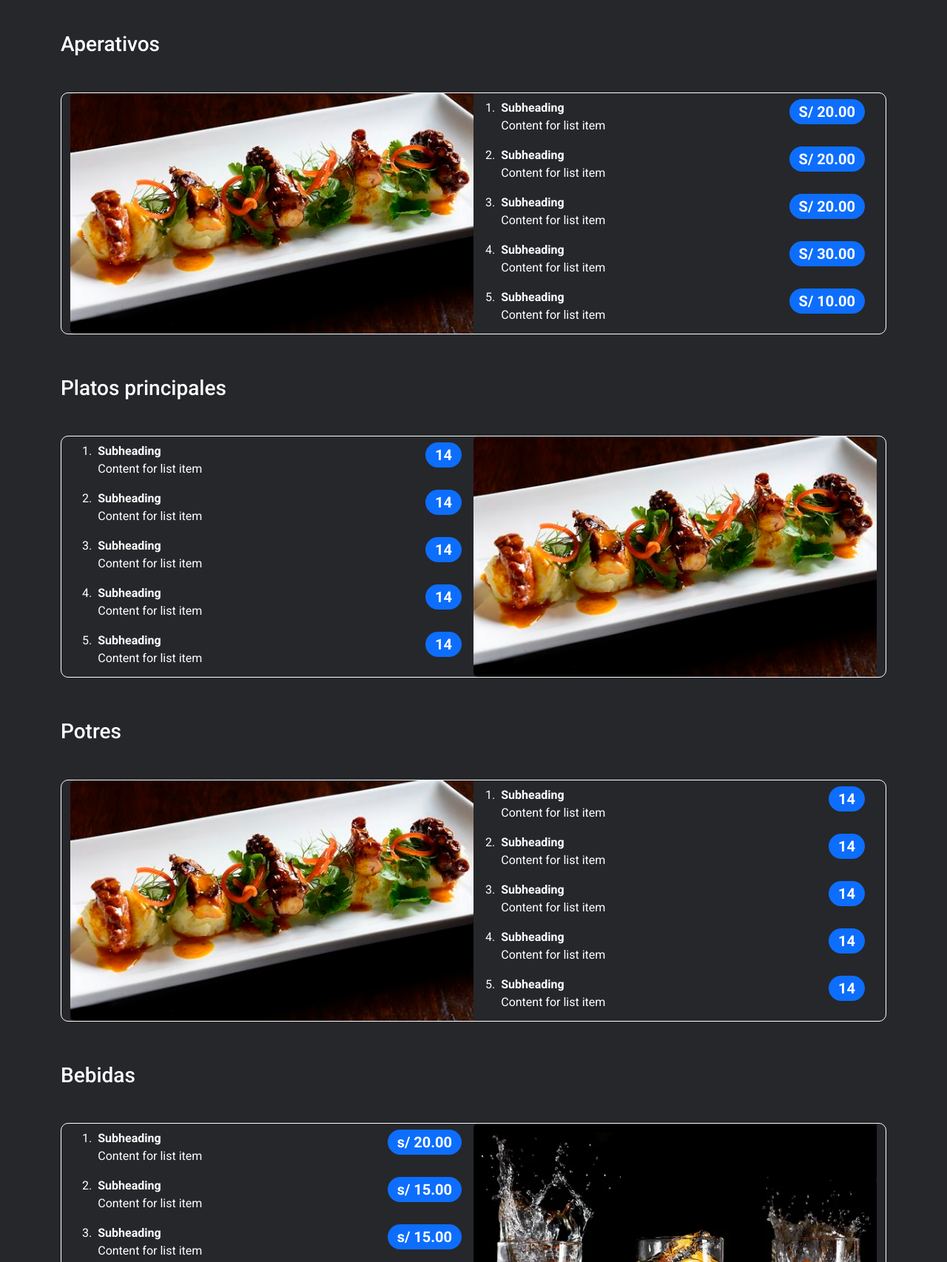
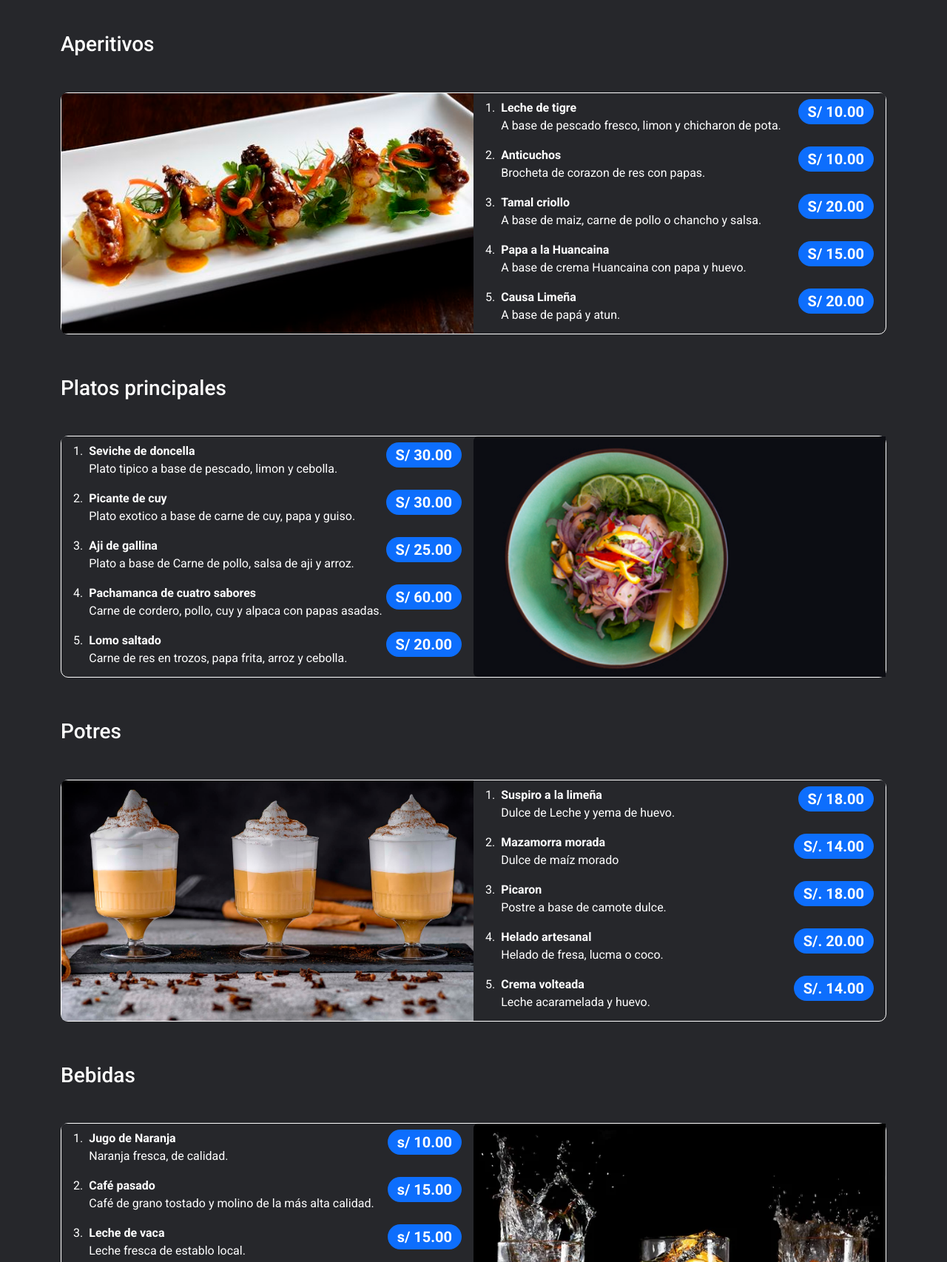
Before and after one commit to fritz652/Proyecto-Hospedaje, a plain HTML site: page pages/restaurant.html in a window 1280 px wide. Shown: the part 577-2283 px from the top of the page at 74% size. Drawn offline with nearby package versions, Linux system fonts and the light colour scheme.

Commit message:
actulaización

```diff
--- a/pages/restaurant.html
+++ b/pages/restaurant.html
@@ -57,8 +57,8 @@
         </div>
         <div class="container">
             <div>
-                <h3 class="paddingTopBottomCustom5 p-customLeft">Aperativos</h3>
-                <div class="container mb-3 customBorder">
+                <h3 class="paddingTopBottomCustom5 p-customLeft">Aperitivos</h3>
+                <div class="mb-3 customBorder">
                     <div class="row g-0">
                       <div class="col-md-6" style="height: 325px;">
                         <img src="../assets/imgs/aperitivos.jpg" class="img-fluid rounded-start" alt="..." style="height: 100%; width: 100%; object-fit: cover;">
@@ -67,38 +67,38 @@
                         <ol class="list-group list-group-numbered">
                             <li class="customBg list-group-item d-flex justify-content-between align-items-start">
                               <div class="ms-2 me-auto">
-                                <div class="fw-bold">Subheading</div>
-                                Content for list item
+                                <div class="fw-bold">Leche de tigre</div>
+                                A base de pescado fresco, limon y chicharon de pota.
                               </div>
-                              <span class="badge text-bg-primary rounded-pill custumerPrice">S/ 20.00</span>
+                              <span class="badge text-bg-primary rounded-pill custumerPrice">S/ 10.00</span>
                             </li>
                             <li class="customBg list-group-item d-flex justify-content-between align-items-start">
                               <div class="ms-2 me-auto">
-                                <div class="fw-bold">Subheading</div>
-                                Content for list item
+                                <div class="fw-bold">Anticuchos</div>
+                                Brocheta de corazon de res con papas.
                               </div>
-                              <span class="badge text-bg-primary rounded-pill custumerPrice">S/ 20.00</span>
+                              <span class="badge text-bg-primary rounded-pill custumerPrice">S/ 10.00</span>
                             </li>
                             <li class="customBg list-group-item d-flex justify-content-between align-items-start">
                               <div class="ms-2 me-auto">
-                                <div class="fw-bold">Subheading</div>
-                                Content for list item
+                                <div class="fw-bold">Tamal criollo</div>
+                                A base de maiz, carne de pollo o chancho y salsa.
                               </div>
                               <span class="badge text-bg-primary rounded-pill custumerPrice">S/ 20.00</span>
                             </li>
                             <li class="customBg list-group-item d-flex justify-content-between align-items-start">
                                 <div class="ms-2 me-auto">
-                                  <div class="fw-bold">Subheading</div>
-                                  Content for list item
+                                  <div class="fw-bold">Papa a la Huancaina</div>
+                                  A base de crema Huancaina con papa y huevo.
                                 </div>
-                                <span class="badge text-bg-primary rounded-pill custumerPrice">S/ 30.00</span>
+                                <span class="badge text-bg-primary rounded-pill custumerPrice">S/ 15.00</span>
                             </li>
                             <li class="customBg list-group-item d-flex justify-content-between align-items-start">
                                 <div class="ms-2 me-auto">
-                                  <div class="fw-bold">Subheading</div>
-                                  Content for list item
+                                  <div class="fw-bold">Causa Limeña</div>
+                                  A base de papá y atun.
                                 </div>
-                                <span class="badge text-bg-primary rounded-pill custumerPrice">S/ 10.00</span>
+                                <span class="badge text-bg-primary rounded-pill custumerPrice">S/ 20.00</span>
                             </li>
                         </ol>
                       </div>
@@ -107,96 +107,96 @@
             </div>
             <div>
               <h3 class="paddingTopBottomCustom5 p-customLeft">Platos principales</h3>
-              <div class="container mb-3 customBorder">
+              <div class="mb-3 customBorder">
                   <div class="row g-0">
                     <div class="col-md-6">
                       <ol class="list-group list-group-numbered">
                           <li class="customBg list-group-item d-flex justify-content-between align-items-start">
                             <div class="ms-2 me-auto">
-                              <div class="fw-bold">Subheading</div>
-                              Content for list item
+                              <div class="fw-bold">Seviche de doncella</div>
+                              Plato tipico a base de pescado, limon y cebolla.
                             </div>
-                            <span class="badge text-bg-primary rounded-pill custumerPrice">14</span>
+                            <span class="badge text-bg-primary rounded-pill custumerPrice">S/ 30.00</span>
                           </li>
                           <li class="customBg list-group-item d-flex justify-content-between align-items-start">
                             <div class="ms-2 me-auto">
-                              <div class="fw-bold">Subheading</div>
-                              Content for list item
+                              <div class="fw-bold">Picante de cuy</div>
+                              Plato exotico a base de carne de cuy, papa y guiso.
                             </div>
-                            <span class="badge text-bg-primary rounded-pill custumerPrice">14</span>
+                            <span class="badge text-bg-primary rounded-pill custumerPrice">S/ 30.00</span>
                           </li>
                           <li class="customBg list-group-item d-flex justify-content-between align-items-start">
                             <div class="ms-2 me-auto">
-                              <div class="fw-bold">Subheading</div>
-                              Content for list item
+                              <div class="fw-bold">Aji de gallina</div>
+                              Plato a base de Carne de pollo, salsa de aji y arroz.
                             </div>
-                            <span class="badge text-bg-primary rounded-pill custumerPrice">14</span>
+                            <span class="badge text-bg-primary rounded-pill custumerPrice">S/ 25.00</span>
                           </li>
                           <li class="customBg list-group-item d-flex justify-content-between align-items-start">
                               <div class="ms-2 me-auto">
-                                <div class="fw-bold">Subheading</div>
-                                Content for list item
+                                <div class="fw-bold">Pachamanca de cuatro sabores</div>
+                                Carne de cordero, pollo, cuy y alpaca con papas asadas.
                               </div>
-                              <span class="badge text-bg-primary rounded-pill custumerPrice">14</span>
+                              <span class="badge text-bg-primary rounded-pill custumerPrice">S/ 60.00</span>
                           </li>
                           <li class="customBg list-group-item d-flex justify-content-between align-items-start">
                               <div class="ms-2 me-auto">
-                                <div class="fw-bold">Subheading</div>
-                                Content for list item
+                                <div class="fw-bold">Lomo saltado</div>
+                                Carne de res en trozos, papa frita, arroz y cebolla.
                               </div>
-                              <span class="badge text-bg-primary rounded-pill custumerPrice">14</span>
+                              <span class="badge text-bg-primary rounded-pill custumerPrice">S/ 20.00</span>
                           </li>
                       </ol>
                     </div>
                     <div class="col-md-6" style="height: 325px;">
-                      <img src="../assets/imgs/aperitivos.jpg" class="img-fluid rounded-start" alt="..." style="height: 100%; width: 100%; object-fit: cover;">
+                      <img src="../assets/imgs/platos.jpg" class="img-fluid rounded-start" alt="..." style="height: 100%; width: 100%; object-fit: cover;">
                     </div>
                   </div>
               </div>
             </div>
             <div>
               <h3 class="paddingTopBottomCustom5 p-customLeft">Potres</h3>
-              <div class="container mb-3 customBorder">
+              <div class="mb-3 customBorder">
                   <div class="row g-0">
                     <div class="col-md-6" style="height: 325px;">
-                      <img src="../assets/imgs/aperitivos.jpg" class="img-fluid rounded-start" alt="..." style="height: 100%; width: 100%; object-fit: cover;">
+                      <img src="../assets/imgs/peruvian-desserts.jpg" class="img-fluid rounded-start" alt="..." style="height: 100%; width: 100%; object-fit: cover;">
                     </div>
                     <div class="col-md-6">
                       <ol class="list-group list-group-numbered">
                           <li class="customBg list-group-item d-flex justify-content-between align-items-start">
                             <div class="ms-2 me-auto">
-                              <div class="fw-bold">Subheading</div>
-                              Content for list item
+                              <div class="fw-bold">Suspiro a la limeña</div>
+                              Dulce de Leche y yema de huevo.
                             </div>
-                            <span class="badge text-bg-primary rounded-pill custumerPrice">14</span>
+                            <span class="badge text-bg-primary rounded-pill custumerPrice">S/ 18.00</span>
                           </li>
                           <li class="customBg list-group-item d-flex justify-content-between align-items-start">
                             <div class="ms-2 me-auto">
-                              <div class="fw-bold">Subheading</div>
-                              Content for list item
+                              <div class="fw-bold">Mazamorra morada</div>
+                              Dulce de maíz morado
                             </div>
-                            <span class="badge text-bg-primary rounded-pill custumerPrice">14</span>
+                            <span class="badge text-bg-primary rounded-pill custumerPrice">S/. 14.00</span>
                           </li>
                           <li class="customBg list-group-item d-flex justify-content-between align-items-start">
                             <div class="ms-2 me-auto">
-                              <div class="fw-bold">Subheading</div>
-                              Content for list item
+                              <div class="fw-bold">Picaron</div>
+                              Postre a base de camote dulce.
                             </div>
-                            <span class="badge text-bg-primary rounded-pill custumerPrice">14</span>
+                            <span class="badge text-bg-primary rounded-pill custumerPrice">S/. 18.00</span>
                           </li>
                           <li class="customBg list-group-item d-flex justify-content-between align-items-start">
                               <div class="ms-2 me-auto">
-                                <div class="fw-bold">Subheading</div>
-                                Content for list item
+                                <div class="fw-bold">Helado artesanal</div>
+                                Helado de fresa, lucma o coco.
                               </div>
-                              <span class="badge text-bg-primary rounded-pill custumerPrice">14</span>
+                              <span class="badge text-bg-primary rounded-pill custumerPrice">S/. 20.00</span>
                           </li>
                           <li class="customBg list-group-item d-flex justify-content-between align-items-start">
                               <div class="ms-2 me-auto">
-                                <div class="fw-bold">Subheading</div>
-                                Content for list item
+                                <div class="fw-bold">Crema volteada</div>
+                                Leche acaramelada y huevo.
                               </div>
-                              <span class="badge text-bg-primary rounded-pill custumerPrice">14</span>
+                              <span class="badge text-bg-primary rounded-pill custumerPrice">S/. 14.00</span>
                           </li>
                       </ol>
                     </div>
@@ -205,42 +205,42 @@
             </div>
             <div>
               <h3 class="paddingTopBottomCustom5 p-customLeft">Bebidas</h3>
-              <div class="container mb-3 customBorder">
+              <div class="mb-3 customBorder">
                   <div class="row g-0">
                     <div class="col-md-6">
                       <ol class="list-group list-group-numbered">
                           <li class="customBg list-group-item d-flex justify-content-between align-items-start">
                             <div class="ms-2 me-auto">
-                              <div class="fw-bold">Subheading</div>
-                              Content for list item
+                              <div class="fw-bold">Jugo de Naranja</div>
+                              Naranja fresca, de calidad.
                             </div>
-                            <span class="badge text-bg-primary rounded-pill custumerPrice">s/ 20.00</span>
+                            <span class="badge text-bg-primary rounded-pill custumerPrice">s/ 10.00</span>
                           </li>
                           <li class="customBg list-group-item d-flex justify-content-between align-items-start">
                             <div class="ms-2 me-auto">
-                              <div class="fw-bold">Subheading</div>
-                              Content for list item
+                              <div class="fw-bold">Café pasado</div>
+                              Café de grano tostado y molino de la más alta calidad.
                             </div>
                             <span class="badge text-bg-primary rounded-pill custumerPrice">s/ 15.00</span>
                           </li>
                           <li class="customBg list-group-item d-flex justify-content-between align-items-start">
                             <div class="ms-2 me-auto">
-                              <div class="fw-bold">Subheading</div>
-                              Content for list item
+                              <div class="fw-bold">Leche de vaca</div>
+                              Leche fresca de establo local.
                             </div>
                             <span class="badge text-bg-primary rounded-pill custumerPrice">s/ 15.00</span>
                           </li>
                           <li class="customBg list-group-item d-flex justify-content-between align-items-start">
                               <div class="ms-2 me-auto">
-                                <div class="fw-bold">Subheading</div>
-                                Content for list item
+                                <div class="fw-bold">Pisco Sour</div>
+                                Pisco Peruano, con limo y huevo.
                               </div>
                               <span class="badge text-bg-primary rounded-pill custumerPrice">s/ 10.00</span>
                           </li>
                           <li class="customBg list-group-item d-flex justify-content-between align-items-start">
                               <div class="ms-2 me-auto">
-                                <div class="fw-bold">Subheading</div>
-                                Content for list item
+                                <div class="fw-bold">Cuba libre</div>
+                                Ron con cocacola y hielo.
                               </div>
                               <span class="badge text-bg-primary rounded-pill custumerPrice">s/ 10.00</span>
                           </li>
```
Also changed, not shown: assets/imgs/peruvian-desserts.jpg (added), assets/imgs/platos.jpg (added).
